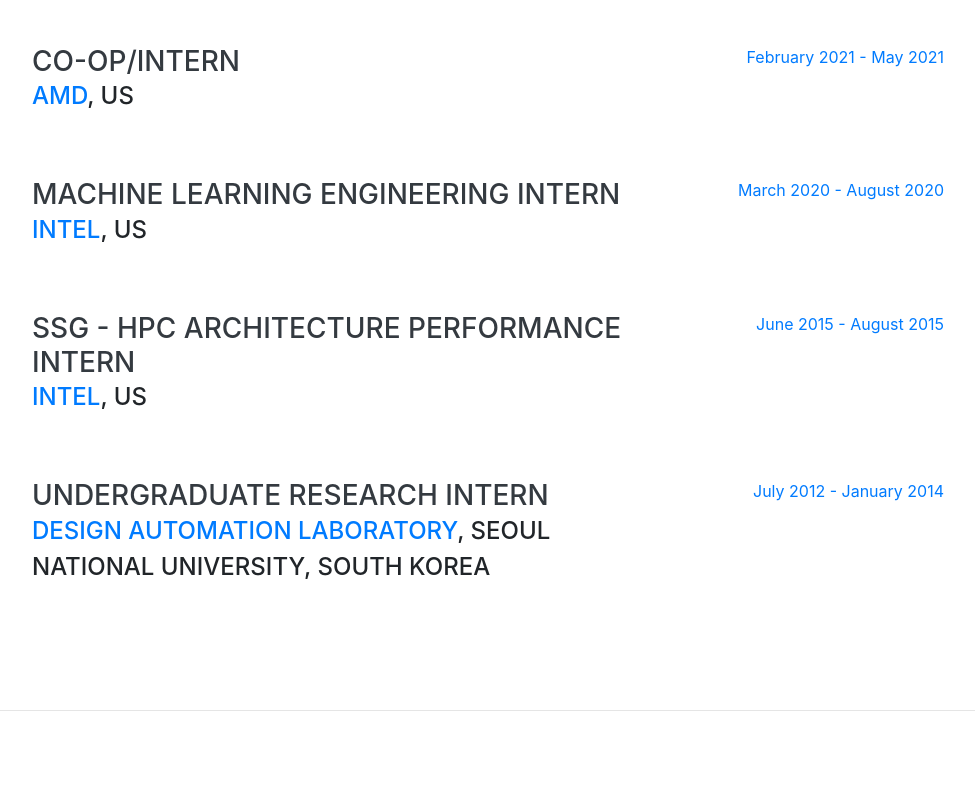
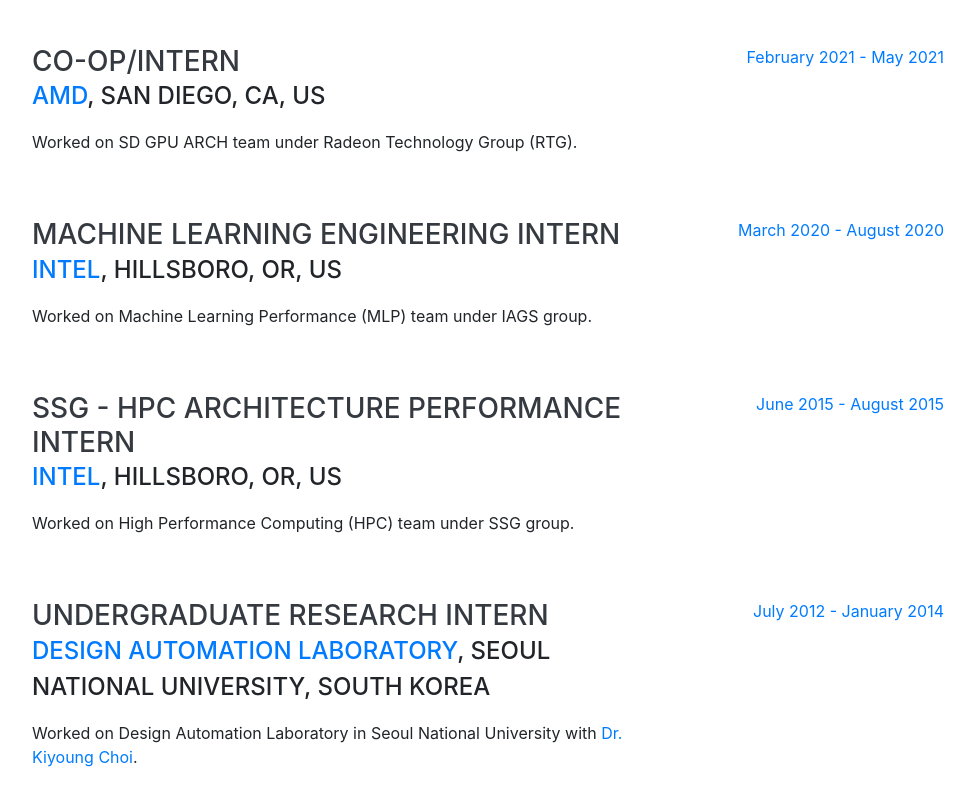
Before and after one commit to jihyun-r/jihyun-r.github.io, a website with bundled scripts: page index.html in a window 1280 px wide. Shown: the part 4148-4940 px from the top of the page, without its empty margins (288-1263 px from the left). Built offline with nearby package versions, Linux system fonts and the light colour scheme; a web font is replaced by a local one.

Commit message:
Update internship experience

```diff
--- a/index.html
+++ b/index.html
@@ -283,7 +283,8 @@
         <div class="resume-item d-flex flex-column flex-md-row justify-content-between mb-5">
           <div class="resume-content">
             <h3 class="mb-0">Co-Op/Intern</h3>
-            <div class="subheading mb-3"><a href="https://www.amd.com/en">AMD</a>, US</div>
+            <div class="subheading mb-3"><a href="https://www.amd.com/en">AMD</a>, San Diego, CA, US</div>
+            <p>Worked on SD GPU ARCH team under Radeon Technology Group (RTG).</p>
           </div>
           <div class="resume-date text-md-right">
             <span class="text-primary">February 2021 - May 2021</span>
@@ -293,8 +294,8 @@
         <div class="resume-item d-flex flex-column flex-md-row justify-content-between mb-5">
           <div class="resume-content">
             <h3 class="mb-0">Machine Learning Engineering Intern</h3>
-            <div class="subheading mb-3"><a href="https://www.intel.com/content/www/us/en/homepage.html">Intel</a>, US</div>
-            <!-- <p>The main job was profiling and optimizing machine learning and deep learning algorithms on GPU architectures.</p> -->
+            <div class="subheading mb-3"><a href="https://www.intel.com/content/www/us/en/homepage.html">Intel</a>, Hillsboro, OR, US</div>
+            <p>Worked on Machine Learning Performance (MLP) team under IAGS group.</p>
           </div>
           <div class="resume-date text-md-right">
             <span class="text-primary">March 2020 - August 2020</span>
@@ -304,8 +305,8 @@
         <div class="resume-item d-flex flex-column flex-md-row justify-content-between mb-5">
           <div class="resume-content">
             <h3 class="mb-0">SSG - HPC Architecture Performance Intern</h3>
-            <div class="subheading mb-3"><a href="https://www.intel.com/content/www/us/en/homepage.html">Intel</a>, US</div>
-            <!-- <p>As an Architecture Performance Intern, the main job was profiling and optimizing machine learning algorithms on several parallel computing architectures.</p> -->
+            <div class="subheading mb-3"><a href="https://www.intel.com/content/www/us/en/homepage.html">Intel</a>, Hillsboro, OR, US</div>
+            <p>Worked on High Performance Computing (HPC) team under SSG group.</p>
           </div>
           <div class="resume-date text-md-right">
             <span class="text-primary">June 2015 - August 2015</span>
@@ -316,7 +317,7 @@
           <div class="resume-content">
             <h3 class="mb-0">Undergraduate Research Intern</h3>
             <div class="subheading mb-3"><a href="http://dal.snu.ac.kr/"> Design Automation Laboratory</a>, Seoul National University, South Korea</div>
-            <!-- <p>As an undergraduate research intern, most of the study was related to accelerating Coarse-Grained Reconfigurable Architectures (CGRAs) by exploiting the parallelism which resides in the conditionals.</p> -->
+            <p>Worked on Design Automation Laboratory in Seoul National University with <a href="https://scholar.google.com/citations?hl=en&user=_S_oE3gAAAAJ">Dr. Kiyoung Choi</a>.</p>
           </div>
           <div class="resume-date text-md-right">
             <span class="text-primary">July 2012 - January 2014</span>
```
